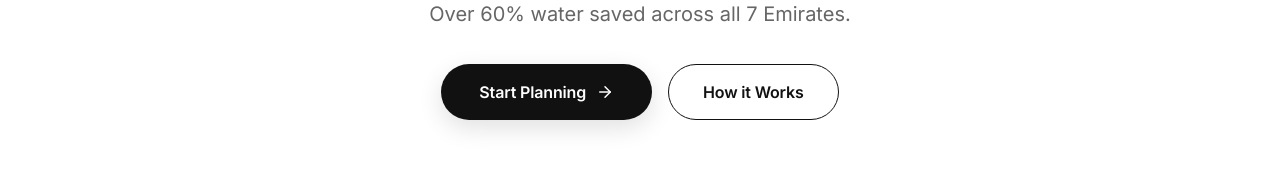
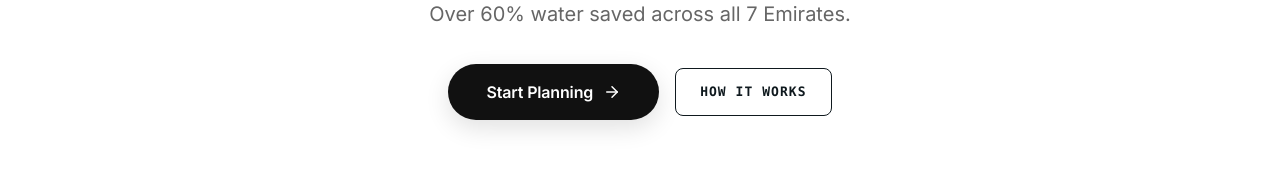
Before and after one commit to shresth-dxb/StrataSky, a Next.js app: page / in a window 1280 px wide. Shown: the part 576-746 px from the top of the page. Built offline with nearby package versions, Linux system fonts and the light colour scheme.

Commit message:
feat: add Ink Swap button animation for How it Works in landing page

```diff
--- a/src/app/globals.css
+++ b/src/app/globals.css
@@ -83,6 +83,90 @@ html, body {
 
 .btn-pill-inactive:hover {
   color: #111111;
+}
+
+/* Ink Swap Button Animation (fx-20) */
+.btn {
+  /* Theme tokens — override these to recolour the button */
+  --primary: #F4FF2B;
+  --secondary: #0F191E;
+  --surface: #E2F1F2;
+  --bink: var(--secondary);   /* ink / foreground */
+  --bsurf: var(--surface);    /* surface / background */
+  position: relative;
+  isolation: isolate;
+  font-family: ui-monospace, "SFMono-Regular", Consolas, monospace;
+  font-size: 13px;
+  font-weight: 600;
+  letter-spacing: 0.08em;
+  text-transform: uppercase;
+  padding: 13px 24px;
+  border: 1px solid var(--bink);
+  border-radius: 8px;
+  background: transparent;
+  color: var(--bink);
+  cursor: pointer;
+  overflow: hidden;
+  white-space: nowrap;
+  transition: all 0.4s cubic-bezier(0.22, 1, 0.36, 1);
+  display: inline-flex;
+  align-items: center;
+  justify-content: center;
+}
+
+.btn-label {
+  position: relative;
+  z-index: 2;
+  display: inline-block;
+  transition: inherit;
+}
+
+/* Shared sliding panel used by many fill effects */
+.btn::before {
+  content: "";
+  position: absolute;
+  z-index: 1;
+  inset: 0;
+  background: var(--bink);
+  transition: transform 0.4s cubic-bezier(0.22, 1, 0.36, 1), opacity 0.4s ease;
+}
+
+.fx-20::before {
+  display: none;
+}
+
+.fx-20:is(:hover, :focus-visible, [data-preview]) {
+  background: var(--bink);
+  color: var(--bsurf);
+}
+
+.btn:focus-visible {
+  outline: 2px solid var(--bink);
+  outline-offset: 5px;
+}
+
+.btn:disabled {
+  cursor: not-allowed;
+  opacity: 0.5;
+}
+
+.btn:disabled::before,
+.btn:disabled::after {
+  animation: none !important;
+}
+
+@media (prefers-reduced-motion: reduce) {
+  .btn,
+  .btn *,
+  .btn::before,
+  .btn::after,
+  .btn *::before,
+  .btn *::after {
+    animation: none !important;
+    transition-duration: 0.01ms !important;
+    transition-delay: 0ms !important;
+    scroll-behavior: auto !important;
+  }
 }
 
 /* LEAFLET LIGHT THEMED MAP STYLING */
--- a/src/app/page.tsx
+++ b/src/app/page.tsx
@@ -609,26 +609,12 @@ export default function StrataSkyMobbinApp() {
             </button>
 
             <button
+              type="button"
+              className="btn fx-20"
+              aria-label="How it Works"
               onClick={() => handleOpenConsole()}
-              style={{
-                height: '56px',
-                padding: '0 34px',
-                borderRadius: '9999px',
-                backgroundColor: 'transparent',
-                color: '#111111',
-                fontSize: '16px',
-                fontWeight: 600,
-                letterSpacing: '-0.01em',
-                border: '1px solid #111111',
-                cursor: 'pointer',
-                display: 'inline-flex',
-                alignItems: 'center',
-                gap: '8px',
-                transition: 'all 0.2s cubic-bezier(0.16, 1, 0.3, 1)',
-              }}
-              className="hover:bg-[#F5F5F7] active:scale-95"
             >
-              <span>How it Works</span>
+              <span className="btn-label">How it Works</span>
             </button>
           </div>
         </div>
```
